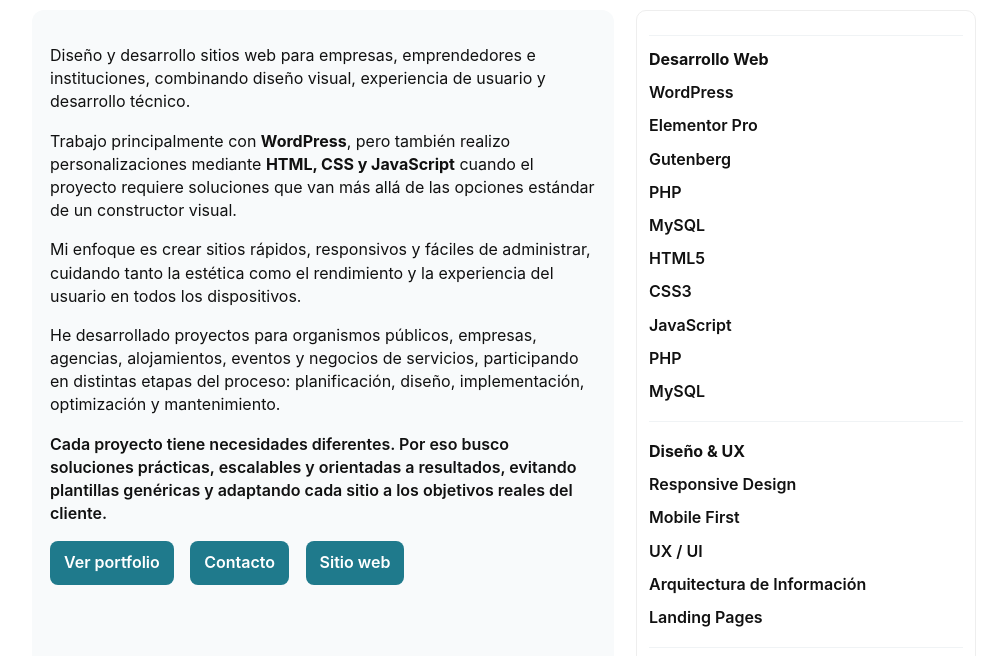
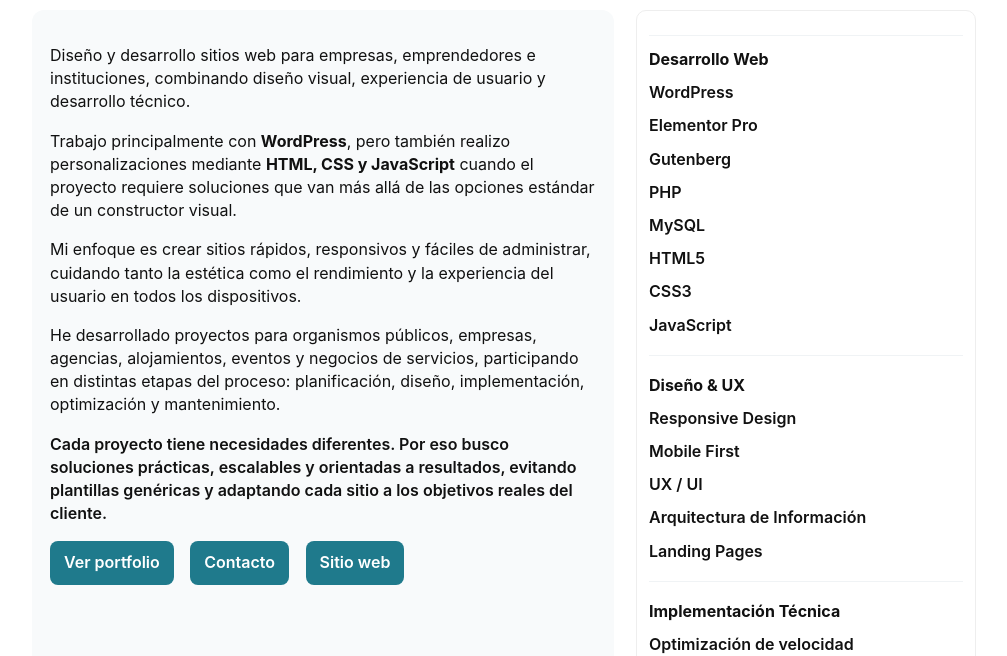
Before and after one commit to DarowOne/portfolio_dario_almonacid, a plain HTML site: page index.html in a window 1280 px wide. Shown: the part 144-800 px from the top of the page, without its empty margins (136-1143 px from the left). Drawn offline with Linux system fonts and the light colour scheme.

Commit message:
Remove duplicate service entries in index.html
Removed duplicate PHP and MySQL service entries.

```diff
--- a/index.html
+++ b/index.html
@@ -145,8 +145,7 @@ cada sitio a los objetivos reales del cliente.
 <div class="service">HTML5</div>
 <div class="service">CSS3</div>
 <div class="service">JavaScript</div>
-  <div class="service">PHP</div>
-  <div class="service">MySQL</div>
+
 
 <hr style="margin:8px 0;border:none;border-top:1px solid #f0f3f5">
 
```
